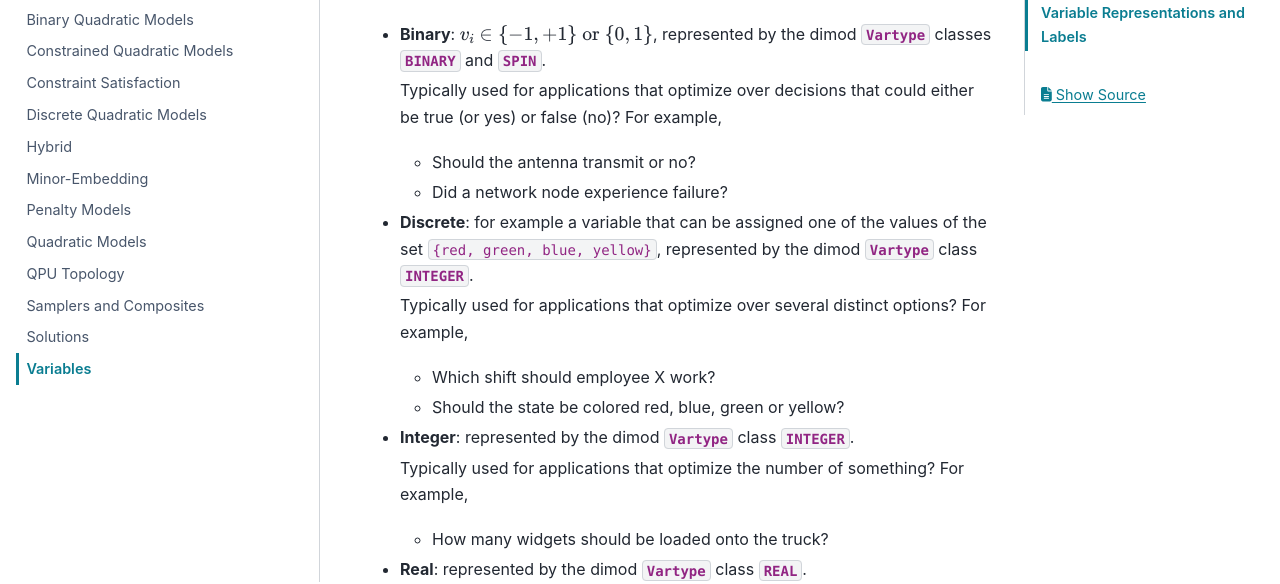
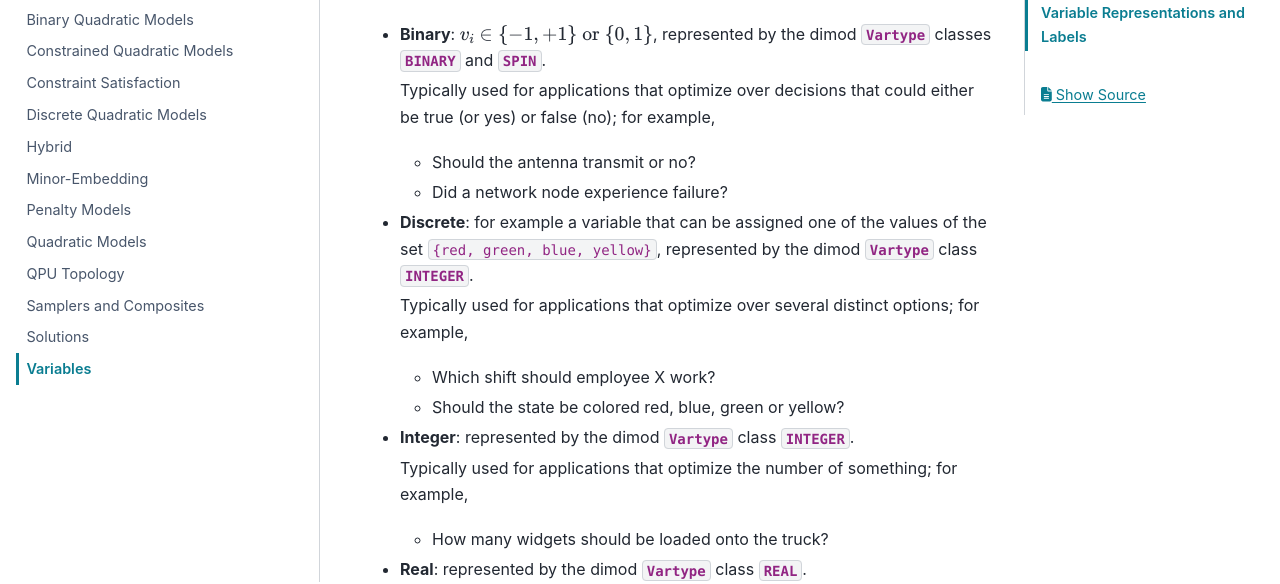
Before and after one commit to dwavesystems/dwave-ocean-sdk, a Sphinx documentation site: the page built from docs/concepts/variables.rst, in a window 1280 px wide and 900 px high, scrolled down 408 px. Shown: the part 180-764 px from the top of the window. Built offline with Sphinx 7.4.7 and the PyData theme 0.15.4, drawn with Linux system fonts in a browser that asks for light colours; pages that are not in the unit, such as notebooks, are missing from menus; some of the changed text lies outside the part shown.

Commit message:
Fix syntax of lead sentences

```diff
--- a/docs/concepts/variables.rst
+++ b/docs/concepts/variables.rst
@@ -24,7 +24,7 @@ The variables in these models may be of the following types:
   :class:`~dimod.Vartype.SPIN`.
 
   Typically used for applications that optimize over decisions that could either
-  be true (or yes) or false (no)? For example,
+  be true (or yes) or false (no); for example,
 
   - Should the antenna transmit or no?
   - Did a network node experience failure?
@@ -33,8 +33,8 @@ The variables in these models may be of the following types:
   set ``{red, green, blue, yellow}``, represented by the dimod :class:`~dimod.Vartype`
   class :class:`~dimod.Vartype.INTEGER`.
 
-  Typically used for applications that optimize over several distinct options?
-  For example,
+  Typically used for applications that optimize over several distinct options;
+  for example,
 
   - Which shift should employee X work?
   - Should the state be colored red, blue, green or yellow?
@@ -42,7 +42,7 @@ The variables in these models may be of the following types:
 * **Integer**: represented by the dimod :class:`~dimod.Vartype` class
   :class:`~dimod.Vartype.INTEGER`.
 
-  Typically used for applications that optimize the number of something? For
+  Typically used for applications that optimize the number of something; for
   example,
 
   - How many widgets should be loaded onto the truck?
@@ -50,7 +50,7 @@ The variables in these models may be of the following types:
 * **Real**: represented by the dimod :class:`~dimod.Vartype` class
   :class:`~dimod.Vartype.REAL`.
 
-  Typically used for applications that optimize over an uncountable set? For
+  Typically used for applications that optimize over an uncountable set; for
   example,
 
   - Where should the sensor be built?
```
